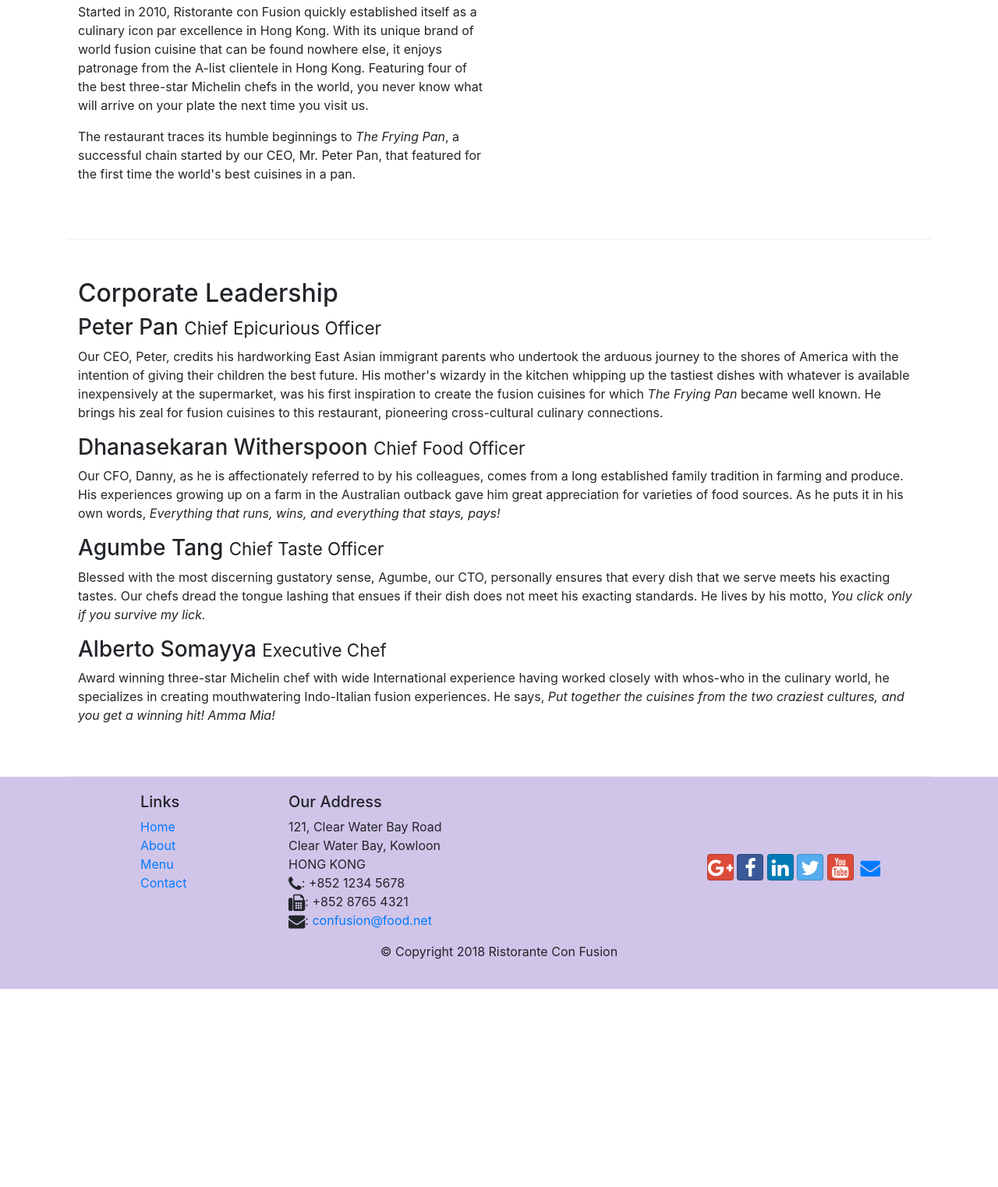
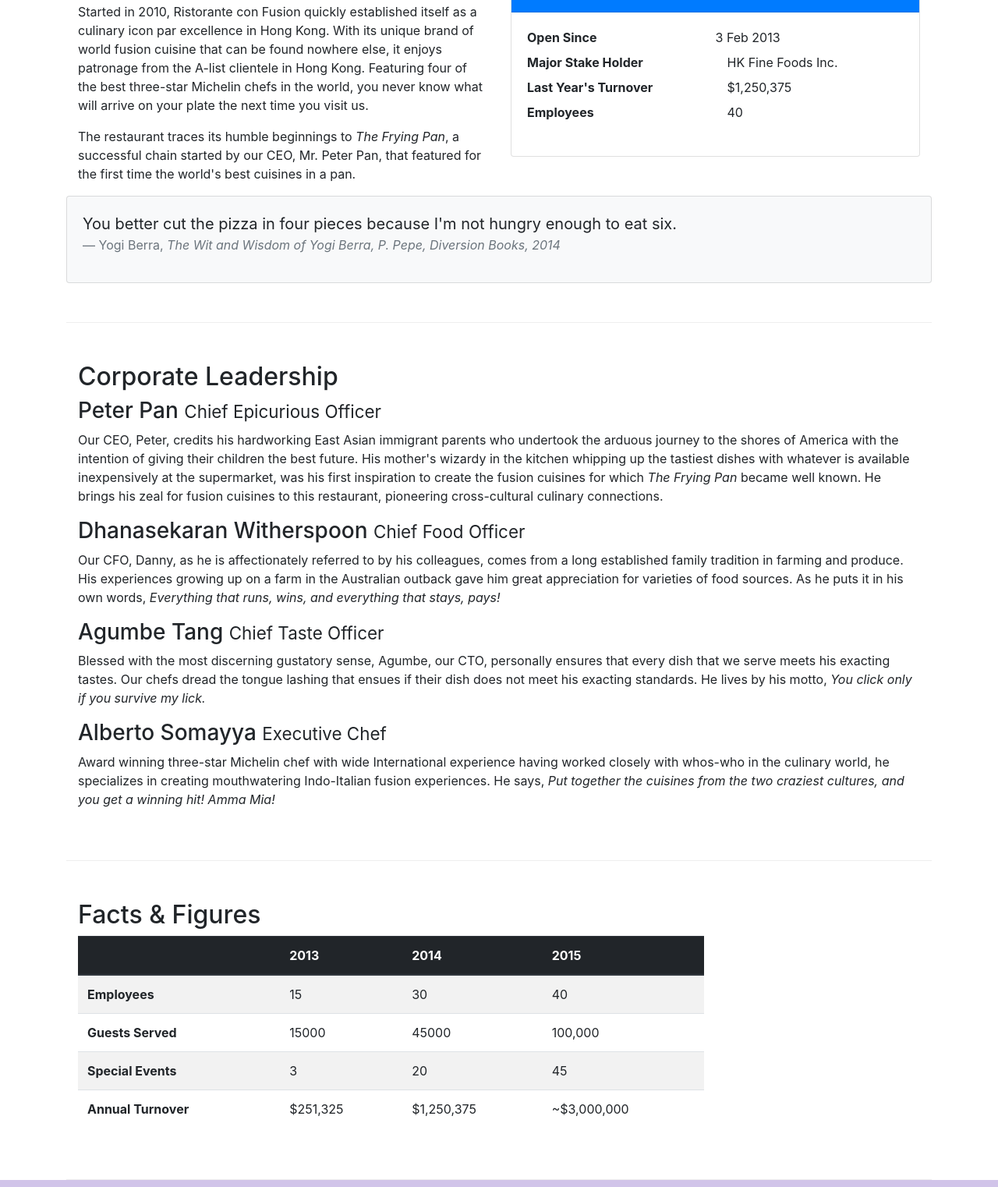
Before and after one commit to scottaames/WebsiteExample-Restaurant, a website: page aboutus.html in a window 1280 px wide. Shown: the part 558-2080 px from the top of the page at 78% size. Before the commit the page ends 1826 px from the top, so only its background shows below. Drawn offline with nearby package versions, Linux system fonts and the light colour scheme.

Commit message:
Tables and Cards

```diff
--- a/aboutus.html
+++ b/aboutus.html
@@ -67,13 +67,36 @@
                 <p>Started in 2010, Ristorante con Fusion quickly established itself as a culinary icon par excellence in Hong Kong. With its unique brand of world fusion cuisine that can be found nowhere else, it enjoys patronage from the A-list clientele in Hong Kong.  Featuring four of the best three-star Michelin chefs in the world, you never know what will arrive on your plate the next time you visit us.</p>
                 <p>The restaurant traces its humble beginnings to <em>The Frying Pan</em>, a successful chain started by our CEO, Mr. Peter Pan, that featured for the first time the world's best cuisines in a pan.</p>
             </div>
-            <div>
+            <div class="col-sm">
+                <div class="card">
+                    <h3 class="card-header bg-primary text-white">Facts At a Glance</h3>
+                    <div class="card-body">
+                        <dl class="row">
+                            <dt class="col-6">Open Since</dt>
+                            <dd class="col=6">3 Feb 2013</dd>
+                            <dt class="col-6">Major Stake Holder</dt>
+                            <dd class="col-6">HK Fine Foods Inc.</dd>
+                            <dt class="col-6">Last Year's Turnover</dt>
+                            <dd class="col-6">$1,250,375</dd>
+                            <dt class="col-6">Employees</dt>
+                            <dd class="col-6">40</dd>
+                        </dl>
+                    </div>
+                </div>
+            </div>
+            <div class="card card-body bg-light">
+                <blockquote class="blockquote">
+                    <p class="mb-0">You better cut the pizza in four pieces because I'm not hungry enough to eat six.</p>
+                    <footer class="blockquote-footer">Yogi Berra,
+                        <cite title="Source Title">The Wit and Wisdom of Yogi Berra,
+                        P. Pepe, Diversion Books, 2014</cite>
+                    </footer>
+                </blockquote>
             </div>
         </div>
 
-
         <div class="row row-content">
-            <div class="col-12">
+            <div class="col">
                 <h2>Corporate Leadership</h2>
                 <h3>Peter Pan <small>Chief Epicurious Officer</small></h3>
                 <p class="d-none d-sm-block">Our CEO, Peter, credits his hardworking East Asian immigrant parents who undertook the arduous journey to the shores of America with the intention of giving their children the best future. His mother's wizardy in the kitchen whipping up the tastiest dishes with whatever is available inexpensively at the supermarket, was his first inspiration to create the fusion cuisines for which <em>The Frying Pan</em> became well known. He brings his zeal for fusion cuisines to this restaurant, pioneering cross-cultural culinary connections.</p>
@@ -85,7 +108,51 @@
                 <p class="d-none d-sm-block">Award winning three-star Michelin chef with wide International experience having worked closely with whos-who in the culinary world, he specializes in creating mouthwatering Indo-Italian fusion experiences. He says, <em>Put together the cuisines from the two craziest cultures, and you get a winning hit! Amma Mia!</em></p>
             </div>
        </div>
-
+        <div class="row row-content">
+            <div class="col-12 col-sm-9">
+                <h2>Facts &amp; Figures</h2>
+                <div class="table-responsive">
+                    <table class="table table-striped">
+                        <thead class="thead-dark">
+                        <tr>
+                            <th>&nbsp;</th>
+                            <th>2013</th>
+                            <th>2014</th>
+                            <th>2015</th>
+                        </tr>
+                        </thead>
+                        <tbody>
+                        <tr>
+                            <th>Employees</th>
+                            <td>15</td>
+                            <td>30</td>
+                            <td>40</td>
+                        </tr>
+                        <tr>
+                            <th>Guests Served</th>
+                            <td>15000</td>
+                            <td>45000</td>
+                            <td>100,000</td>
+                        </tr>
+                        <tr>
+                            <th>Special Events</th>
+                            <td>3</td>
+                            <td>20</td>
+                            <td>45</td>
+                        </tr>
+                        <tr>
+                            <th>Annual Turnover</th>
+                            <td>$251,325</td>
+                            <td>$1,250,375</td>
+                            <td>~$3,000,000</td>
+                        </tr>
+                        </tbody>
+                    </table>
+                </div>
+            </div>
+            <div class="col-12 col-sm-3">
+            </div>
+        </div>
     </div>
 
     <footer class="footer">
```
